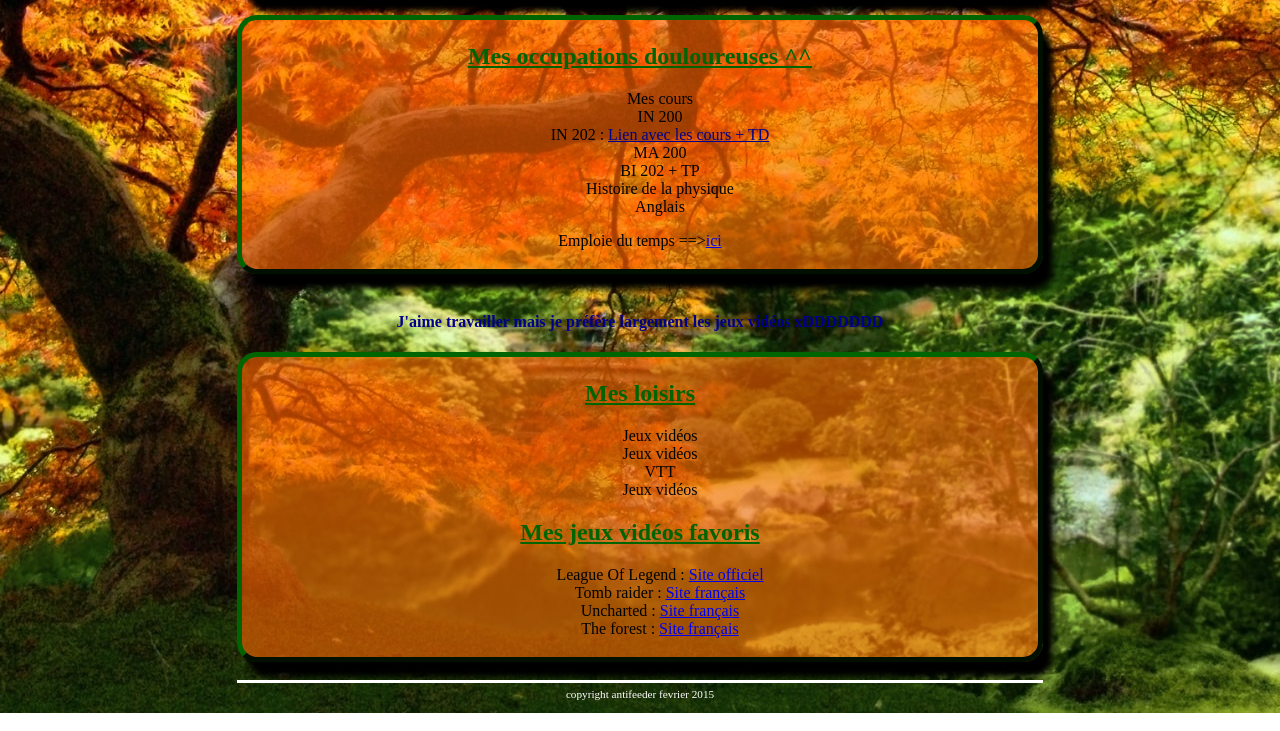
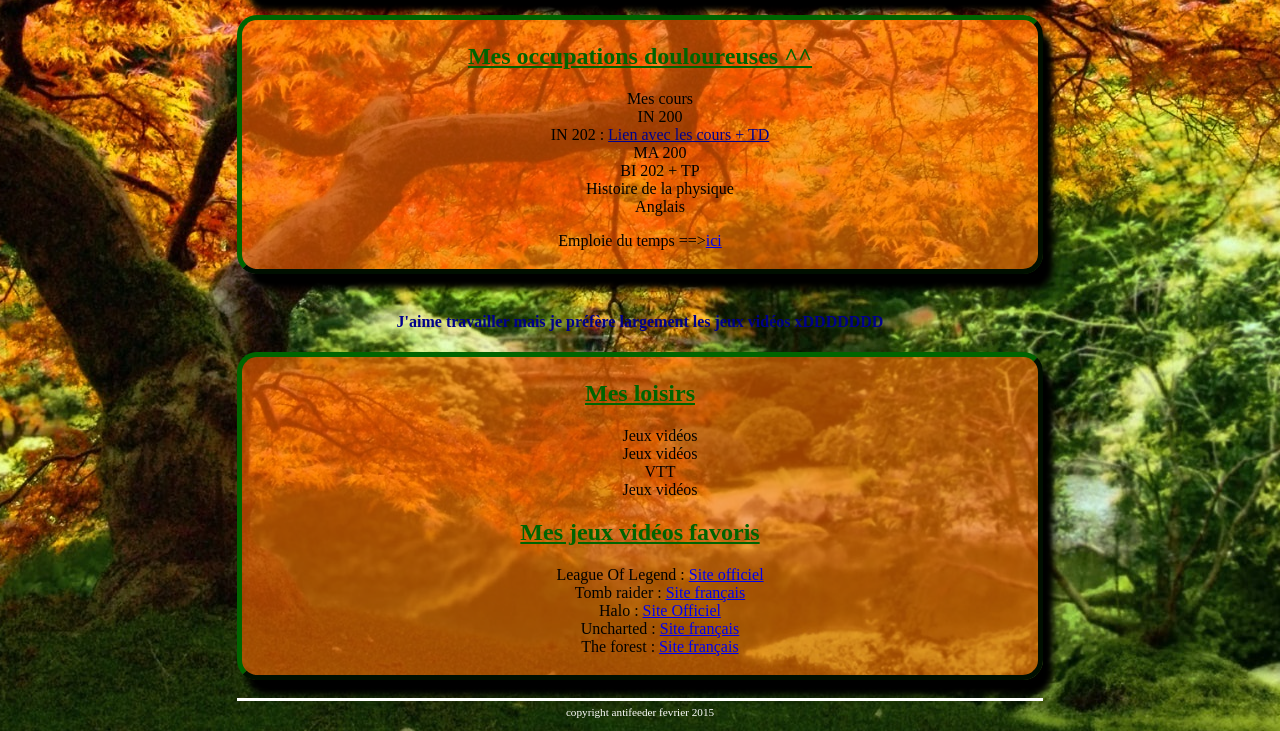
Before and after one commit to yobero/in202.github.io, a plain HTML site: page index.html in a window 1280 px wide. Shown: the part 467-1198 px from the top of the page. Drawn offline with Linux system fonts and the light colour scheme.

Commit message:
Ajout de contenu dans index.html

```diff
--- a/index.html
+++ b/index.html
@@ -63,6 +63,7 @@
 			<ul>
 				<li>League Of Legend : <a href="http://euw.leagueoflegends.com/fr" target="_blank">Site officiel</a></li>
 				<li>Tomb raider : <a href="http://www.tombraiderfrance.com/" target="_blank">Site français</a></li>
+				<li>Halo : <a href="https://www.halowaypoint.com/fr-fr" target="_blank"> Site Officiel</a></li>
 				<li>Uncharted : <a href="http://uncharted-france.fr/" target="_blank">Site français</a></li>
 				<li>The forest : <a href="http://survive-the-forest.fr/" target="_blank">Site français</a></li>
 			</ul>
```
